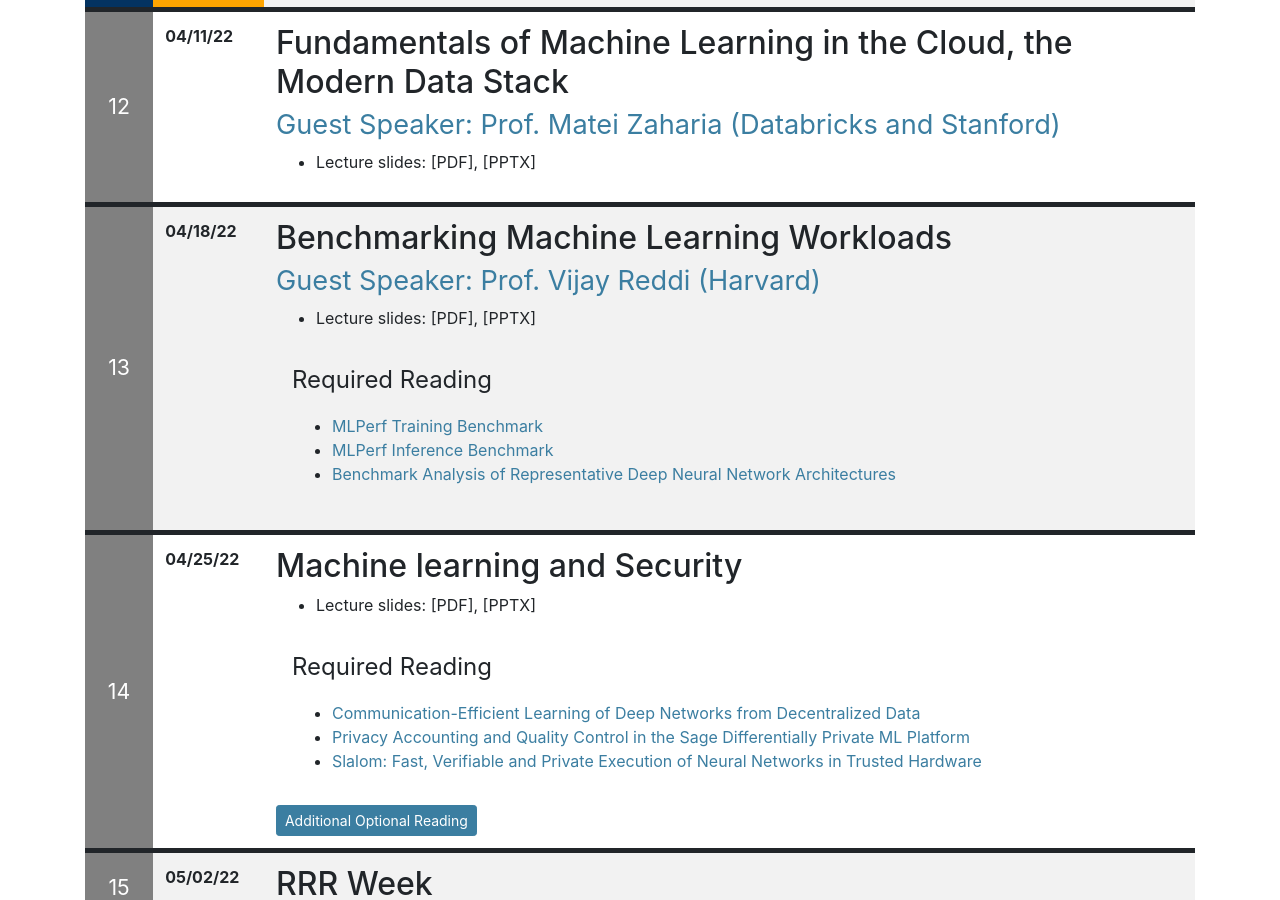
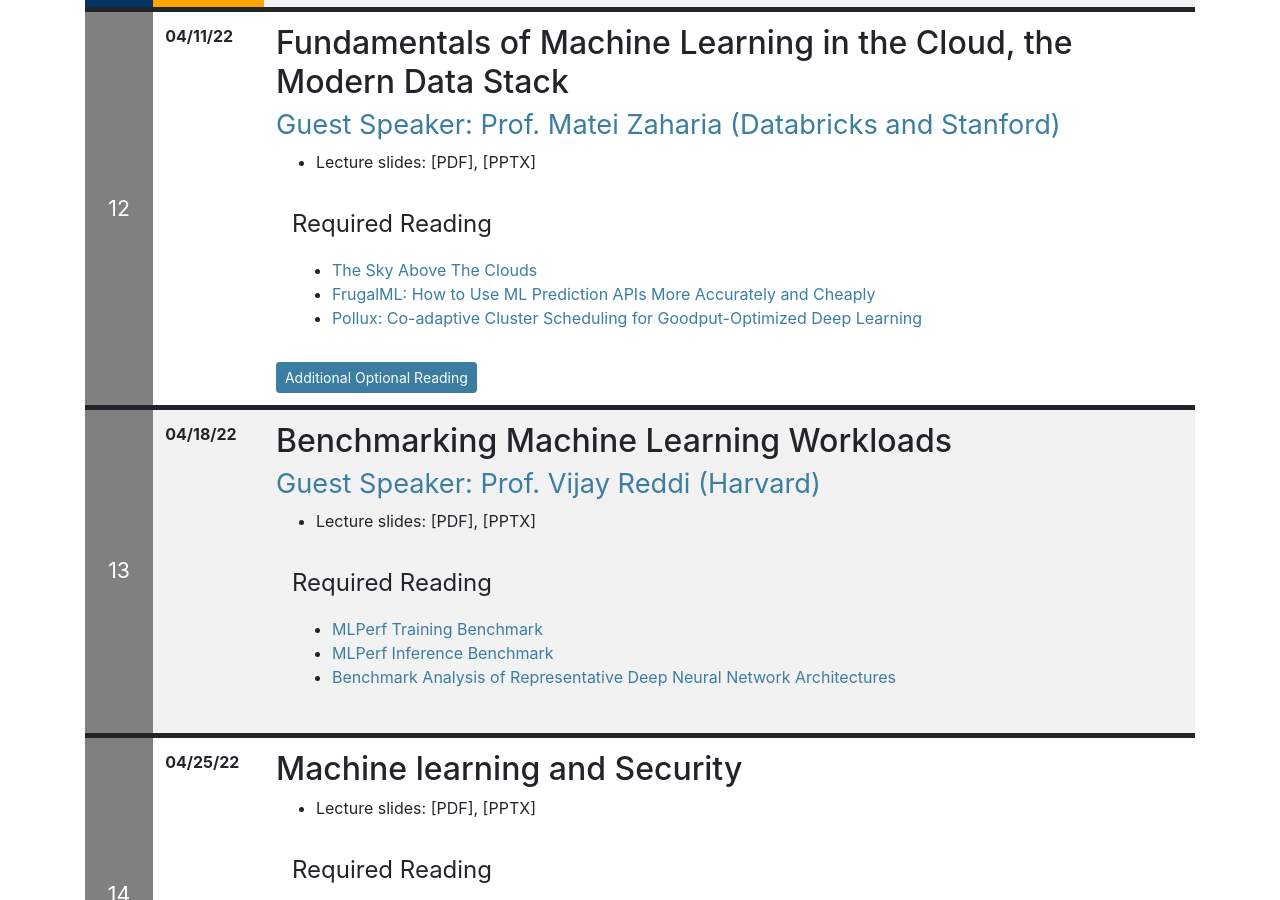
Before and after one commit to ucbrise/cs294-ai-sys-sp22, a Jekyll site: the page built from index.md, in a window 1280 px wide and 900 px high, scrolled down 4735 px. Built offline with Jekyll 4.4.1, drawn with Linux system fonts in a browser that asks for light colours; nearby versions of some CDN libraries; our own code applies the rules of GitHub Pages for plain Markdown files.

Commit message:
added reading material for lec 12

```diff
--- a/index.md
+++ b/index.md
@@ -256,7 +256,6 @@ This lecture will be an overview of the class, requirements, and an introduction
 * Lecture slides: [PDF], [PPTX]
 
 <div class="reading">
-
 <div class="required_reading" markdown="1">
 * [Linear Mode Connectivity and the Lottery Ticket Hypothesis](https://arxiv.org/pdf/1912.05671.pdf)
 * [Integer-only Quantization of Neural Networks for Efficient Integer-Arithmetic-Only Inference](https://arxiv.org/pdf/1712.05877.pdf)
@@ -277,6 +276,18 @@ This lecture will be an overview of the class, requirements, and an introduction
 ## [Guest Speaker: Prof. Matei Zaharia (Databricks and Stanford)](https://cs.stanford.edu/people/matei/)
 
 * Lecture slides: [PDF], [PPTX]
+
+<div class="reading">
+<div class="required_reading" markdown="1">
+* [The Sky Above The Clouds](assets/papers/sky_paper.pdf)
+* [FrugalML: How to Use ML Prediction APIs More Accurately and Cheaply](https://arxiv.org/abs/2006.07512)
+* [Pollux: Co-adaptive Cluster Scheduling for Goodput-Optimized Deep Learning](https://www.usenix.org/system/files/osdi21-qiao.pdf)
+</div>
+<div class="optional_reading" markdown="1">
+* [RubberBand: cloud-based hyperparameter tuning](https://dl.acm.org/doi/10.1145/3447786.3456245)
+</div>
+</div>
+
 
 {% include syllabus_entry %}
 [//]: <> (lecture 12)
```
